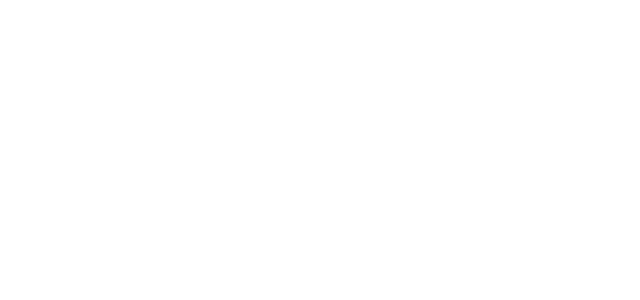
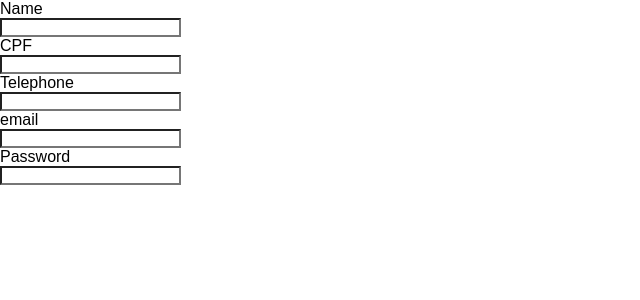
Before and after one commit to NathalieMS/React-Website-GymTech, a React (Create React App) app: page /signin in a window 1280 px wide. Before the commit this address had no page. Shown: the top 300 px of the page, without its empty margins (0-640 px from the left). Built offline with nearby package versions, Linux system fonts and the light colour scheme; a web font is replaced by a local one.

Commit message:
criando form para ligar api

```diff
--- a/src/App.js
+++ b/src/App.js
@@ -3,6 +3,7 @@
 import {BrowserRouter as Router, Routes, Route} from 'react-router-dom';
 import Home from './components/pages';
 import LoginPage from './components/pages/login';
+import SignIn from './components/LogIn/SignIn/SignIn';
 
 function App() {
   return (
@@ -11,6 +12,7 @@
       <Routes>
         <Route path="/" element={<Home />} />
         <Route path="/login" element={<LoginPage/>} />
+        <Route path="/signin" element={<SignIn/>} />
 
         </Routes>
     </Router>
--- /dev/null
+++ b/src/components/LogIn/SignIn/SignIn.jsx
@@ -0,0 +1,21 @@
+import React from 'react'
+import './style.css'
+
+function SignIn() {
+    return (
+        <form>
+            <label for='nome'>Name</label>
+            <input type='text' id='nome' />
+            <label for='cpf'>CPF</label>
+            <input type='text' id='cpf' />
+            <label for='telefone'>Telephone</label>
+            <input type='text' id='telefone' />
+            <label for='email'>email</label>
+            <input type='text' id='email' />
+            <label for='senha'>Password</label>
+            <input type='text' id='senha' />
+        </form>
+    )
+}
+
+export default SignIn
--- /dev/null
+++ b/src/components/LogIn/SignIn/style.css
@@ -0,0 +1,4 @@
+input{
+    background-color: white;
+    display: grid;
+}
```
